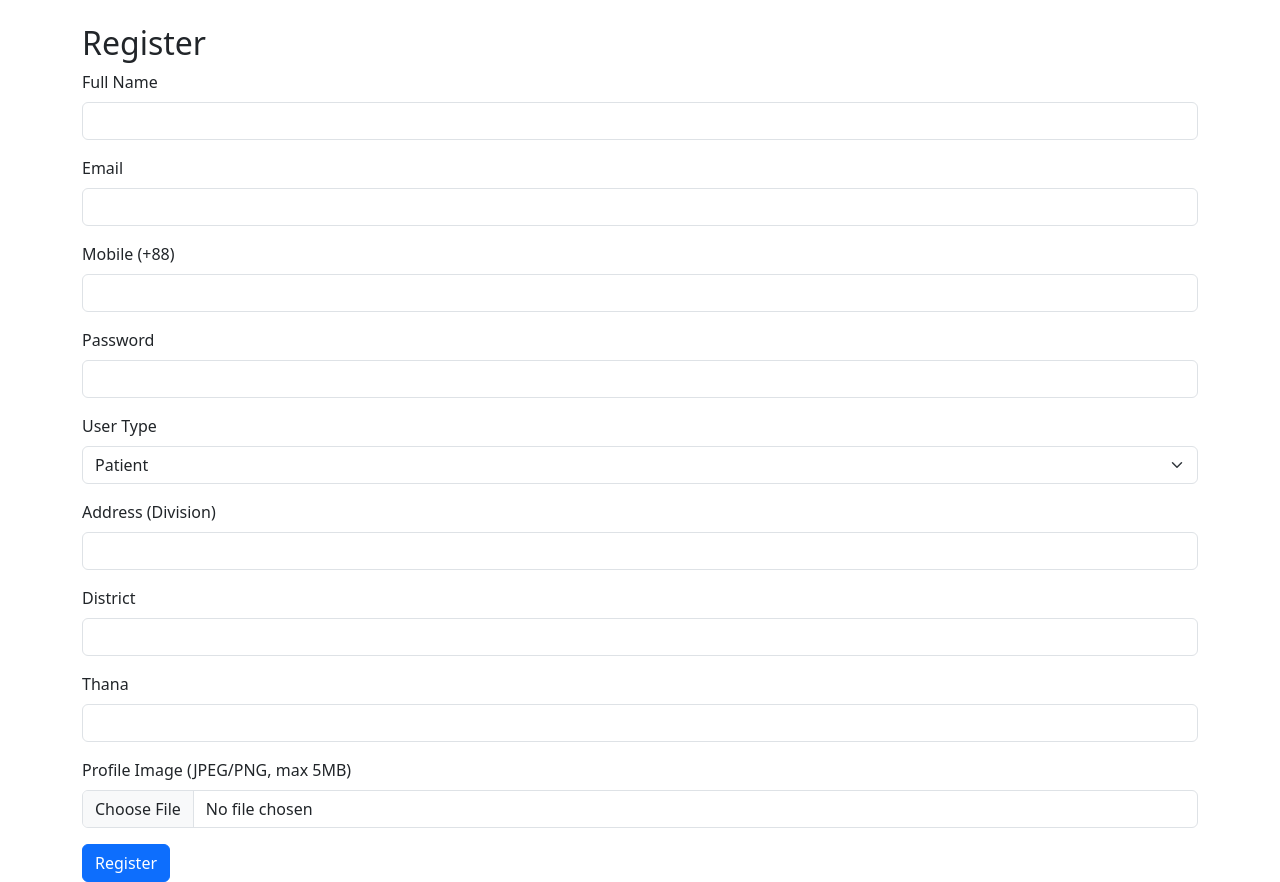
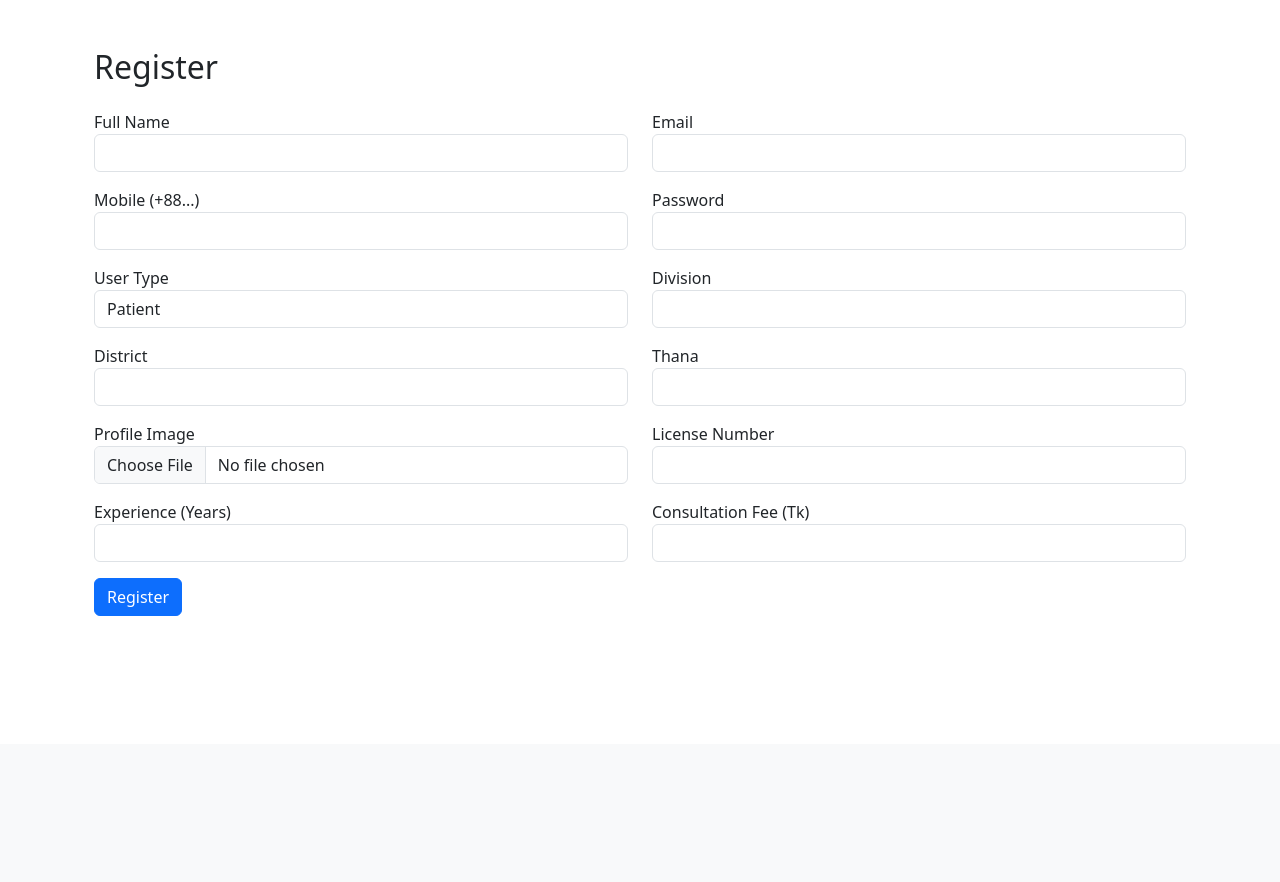
Before and after one commit to istiaq-debugeer/Appointment-Booking-System, a Python web app: template src/templates/register.html in a window 1280 px wide. Shown: the part 56-938 px from the top of the page. After the commit the page ends 672 px from the top, so only its background shows below. Run offline with Jinja, Linux system fonts and the light colour scheme; the template is opened without the code that fills it, so the values that code supplies are empty.

Commit message:
user registration complete

```diff
--- a/src/templates/login.html
+++ b/src/templates/login.html
@@ -2,9 +2,9 @@
 {% block title %}Login{% endblock %}
 {% block content %}
     <h2>Login</h2>
-    {% if message %}
+
         <div class="alert alert-danger">{{ message }}</div>
-    {% endif %}
+
     <form method="post" action="/login">
         <div class="mb-3">
             <label class="form-label">Email</label>
--- a/src/templates/register.html
+++ b/src/templates/register.html
@@ -1,51 +1,79 @@
     {% extends "base.html" %}
     {% block title %}Register{% endblock %}
+
     {% block content %}
-    <h2>Register</h2>
-    {% if message %}
-        <div class="alert alert-success">{{ message }}</div>
-    {% endif %}
-    <form method="post" action="/register" enctype="multipart/form-data">
-        <div class="mb-3">
-            <label class="form-label">Full Name</label>
-            <input type="text" name="full_name" class="form-control" required>
+    <div class="container mt-5">
+        <h2 class="mb-4">Register</h2>
+        <form method="POST" action="/auth/register" enctype="multipart/form-data">
+            <div class="row">
+
+                <div class="col-md-6 mb-3">
+                    <label for="full_name">Full Name</label>
+                    <input type="text" class="form-control" name="full_name" required>
                 </div>
-        <div class="mb-3">
-            <label class="form-label">Email</label>
-            <input type="email" name="email" class="form-control" required>
+
+                <div class="col-md-6 mb-3">
+                    <label for="email">Email</label>
+                    <input type="email" class="form-control" name="email" required>
                 </div>
-        <div class="mb-3">
-            <label class="form-label">Mobile (+88)</label>
-            <input type="text" name="mobile" class="form-control" pattern="\+88[0-9]{11}" required>
+
+                <div class="col-md-6 mb-3">
+                    <label for="mobile">Mobile (+88...)</label>
+                    <input type="text" class="form-control" name="mobile" required>
                 </div>
-        <div class="mb-3">
-            <label class="form-label">Password</label>
-            <input type="password" name="password" class="form-control" required>
+
+                <div class="col-md-6 mb-3">
+                    <label for="password">Password</label>
+                    <input type="password" class="form-control" name="password" required>
                 </div>
-        <div class="mb-3">
-            <label class="form-label">User Type</label>
-            <select name="user_type" class="form-select">
-                <option value="Patient">Patient</option>
-                <option value="Doctor">Doctor</option>
-                <option value="Admin">Admin</option>
+
+                <div class="col-md-6 mb-3">
+                    <label for="user_type">User Type</label>
+                    <select class="form-control" name="user_type" required>
+                        <option value="PATIENT">Patient</option>
+                        <option value="DOCTOR">Doctor</option>
+                        <option value="ADMIN">Admin</option>
                     </select>
                 </div>
-        <div class="mb-3">
-            <label class="form-label">Address (Division)</label>
-            <input type="text" name="division" class="form-control" required>
+
+                <div class="col-md-6 mb-3">
+                    <label for="division">Division</label>
+                    <input type="text" class="form-control" name="division">
                 </div>
-        <div class="mb-3">
-            <label class="form-label">District</label>
-            <input type="text" name="district" class="form-control" required>
+
+                <div class="col-md-6 mb-3">
+                    <label for="district">District</label>
+                    <input type="text" class="form-control" name="district">
                 </div>
-        <div class="mb-3">
-            <label class="form-label">Thana</label>
-            <input type="text" name="thana" class="form-control" required>
+
+                <div class="col-md-6 mb-3">
+                    <label for="thana">Thana</label>
+                    <input type="text" class="form-control" name="thana">
                 </div>
-        <div class="mb-3">
-            <label class="form-label">Profile Image (JPEG/PNG, max 5MB)</label>
-            <input type="file" name="profile_image" class="form-control" accept="image/jpeg,image/png">
+
+                <div class="col-md-6 mb-3">
+                    <label for="profile_image">Profile Image</label>
+                    <input type="file" class="form-control" name="profile_image">
                 </div>
+
+                <!-- Doctor-specific fields (optional) -->
+                <div class="col-md-6 mb-3">
+                    <label for="license_number">License Number</label>
+                    <input type="text" class="form-control" name="license_number">
+                </div>
+
+                <div class="col-md-6 mb-3">
+                    <label for="experience_years">Experience (Years)</label>
+                    <input type="number" class="form-control" name="experience_years" min="0">
+                </div>
+
+                <div class="col-md-6 mb-3">
+                    <label for="consultation_fee">Consultation Fee (Tk)</label>
+                    <input type="number" class="form-control" name="consultation_fee" step="0.01" min="0">
+                </div>
+            </div>
+
             <button type="submit" class="btn btn-primary">Register</button>
         </form>
+    </div>
     {% endblock %}
```
Also changed, not shown: src/api/user.py (added, +129 -0 lines), src/core/config.py (+9 -0 lines), src/core/database.py (+4 -3 lines), src/core/settings.py (+9 -9 lines), src/main.py (+9 -6 lines), src/repositories/appointment_repo.py (+6 -6 lines), src/schemas/user_schema.py (+6 -3 lines), src/services/user_service.py (+12 -6 lines), src/__init__.py (added), src/api/__init__.py (added). Lines whose indentation alone changed are shown as unchanged.
